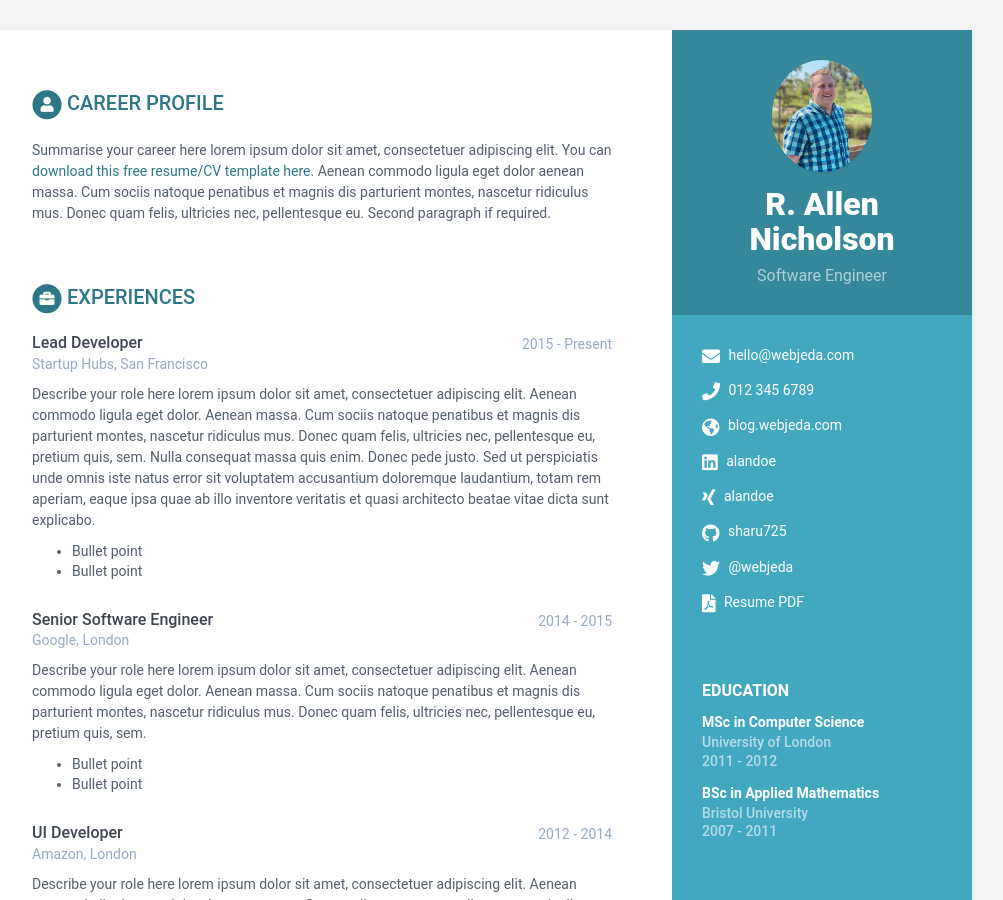
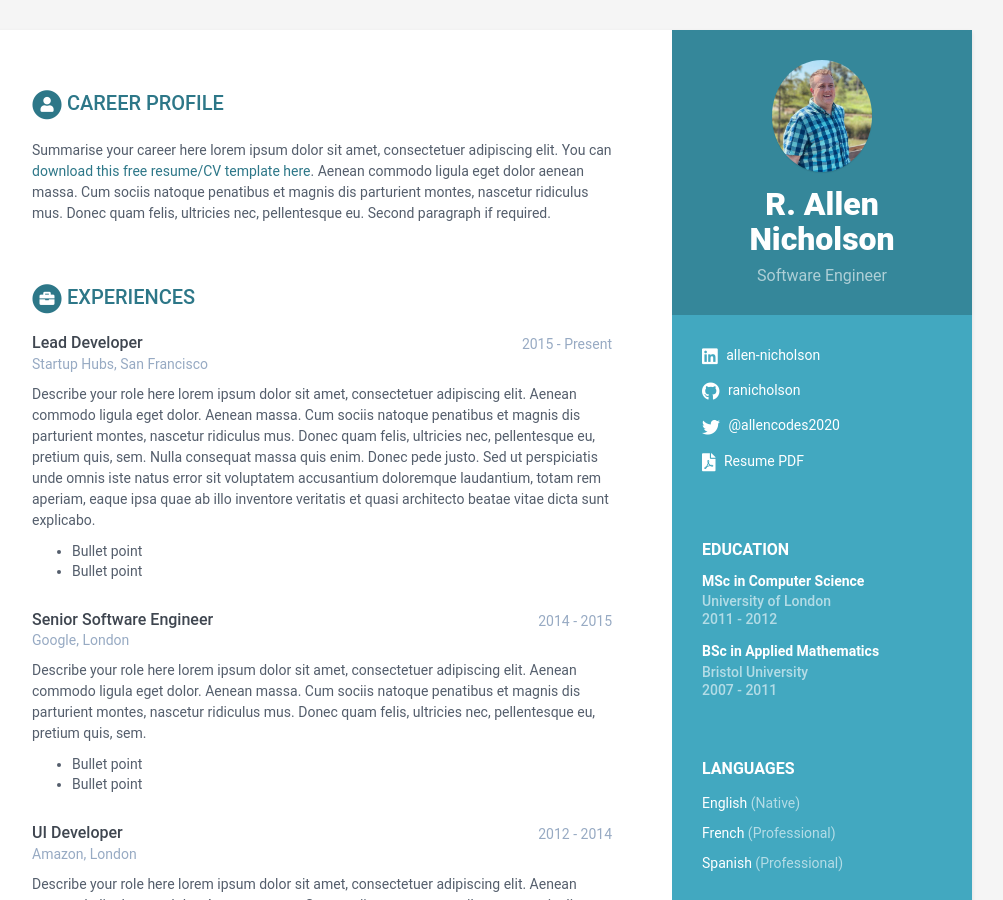
Before and after one commit to ranicholson/ranicholson.github.io, a Jekyll site: the page built from index.html, in a window 1280 px wide and 900 px high. Shown: the whole window, without its empty margins (168-1171 px from the left). Built offline with Jekyll 4.4.1, drawn with Linux system fonts in a browser that asks for light colours.

Commit message:
Updating details

```diff
--- a/_data/data.yml
+++ b/_data/data.yml
@@ -12,20 +12,10 @@ sidebar:
     avatar: IMG_20220310_132708.jpg  #place a 100x100 picture inside /assets/images/ folder and provide the name of the file below
 
     # Sidebar links
-    email: hello@webjeda.com
-    phone: 012 345 6789
-    citizenship:
-    website: blog.webjeda.com #do not add http://
-    linkedin: alandoe
-    xing: alandoe
-    github: sharu725
-    telegram: # add your nickname without '@' sign
-    gitlab:
-    bitbucket:
-    twitter: '@webjeda'
-    stack-overflow: # Number/Username, e.g. 123456/alandoe
+    linkedin: allen-nicholson
+    github: ranicholson
+    twitter: '@allencodes2020'
     codewars:
-    goodreads: # Number-Username, e.g. 123456-alandoe
     pdf: http://www.africau.edu/images/default/sample.pdf
 
     languages:
```
